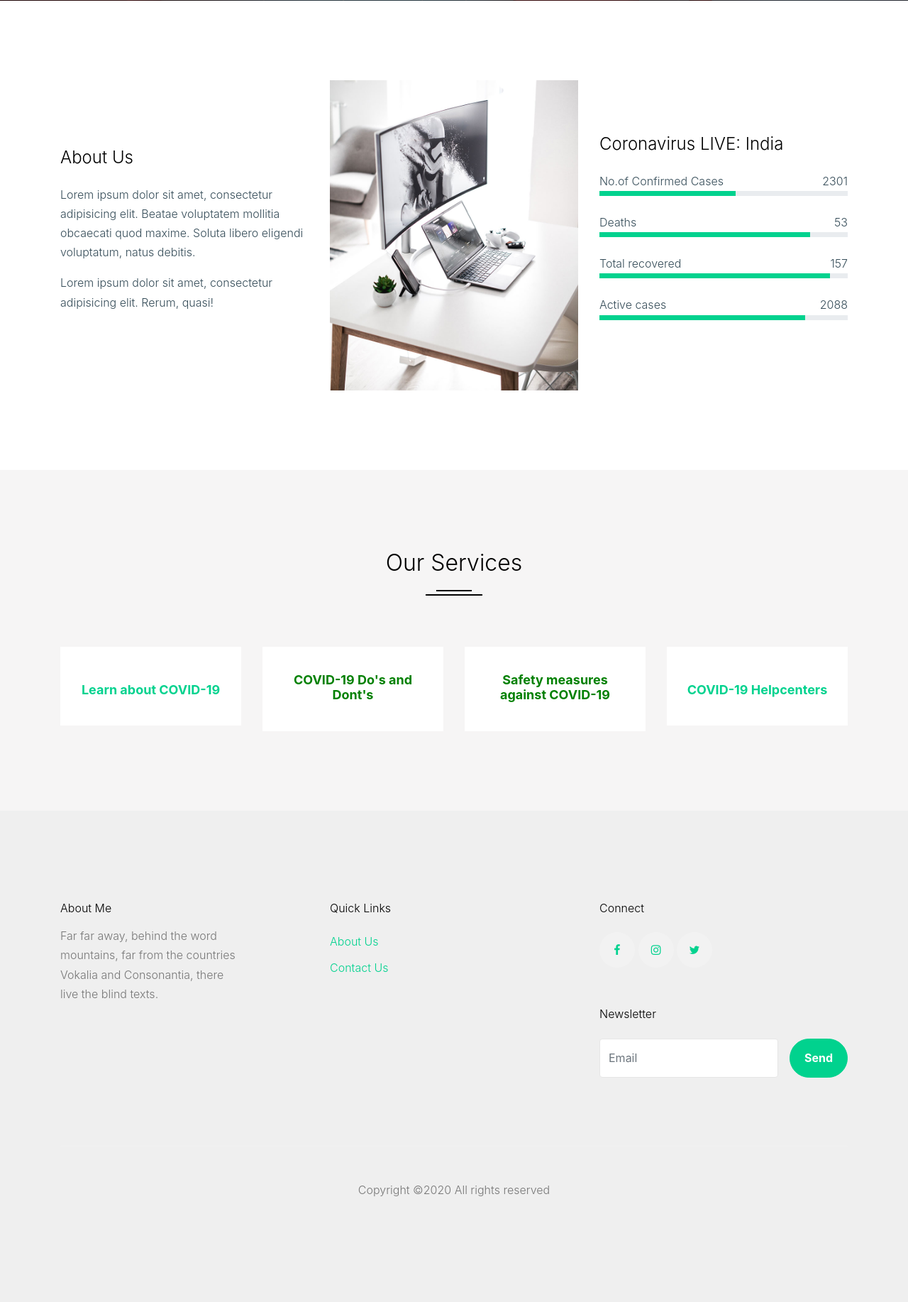
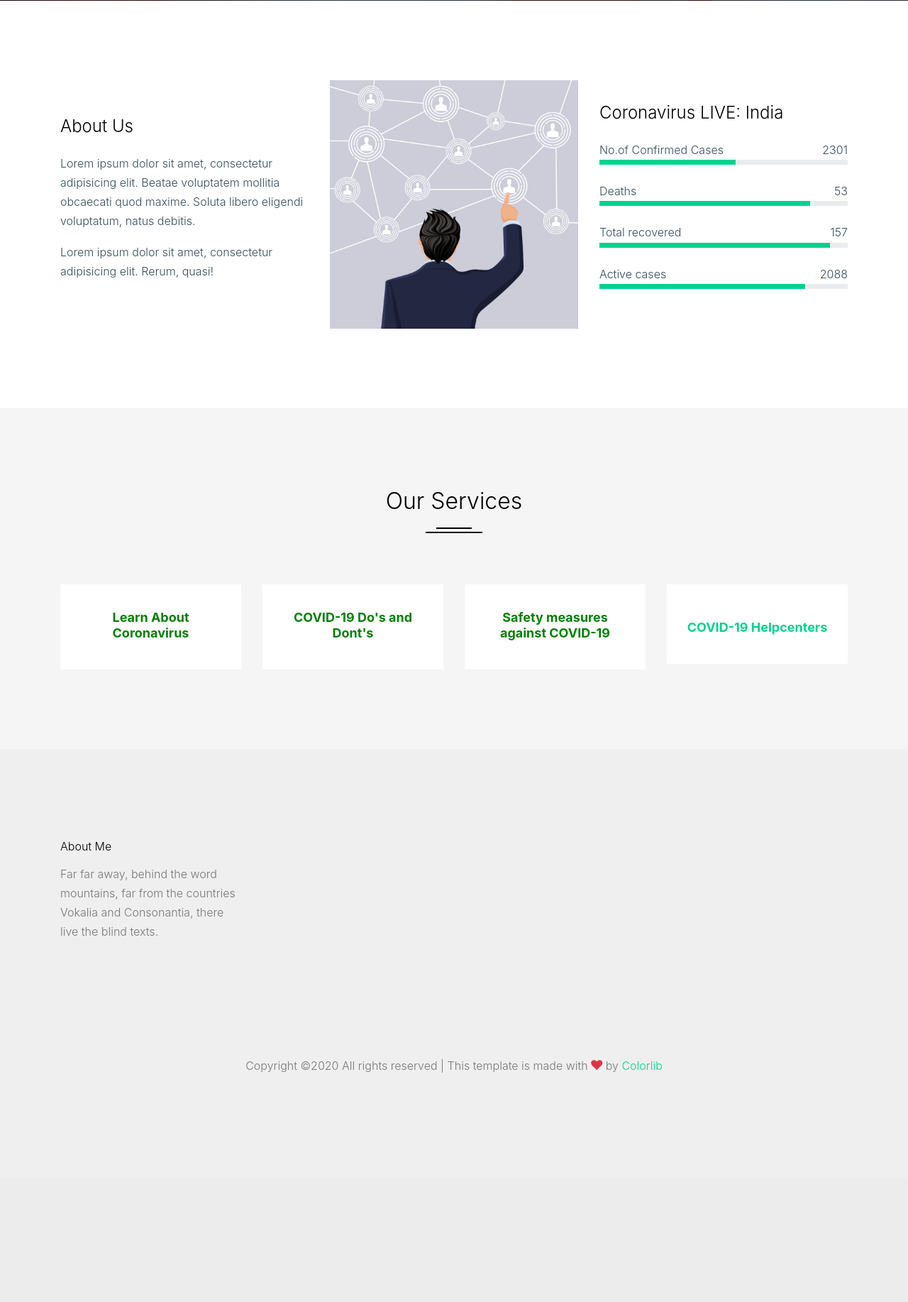
Before and after one commit to my68tron/ContactTrackerWebApp, a Django app: page / in a window 1280 px wide. Shown: the part 676-2510 px from the top of the page at 71% size. After the commit the page ends 2187 px from the top, so only its background shows below. Run offline with Django 3.2, Linux system fonts and the light colour scheme; some libraries are stand-ins or nearby versions; some web fonts are replaced.

Commit message:
front end update

```diff
--- a/templates/base.html
+++ b/templates/base.html
@@ -63,6 +63,9 @@
       </header>
       {% block content %}
       {% endblock content %}
+
+
+
       <footer class="site-footer">
         <div class="container">
           <div class="row">
@@ -70,40 +73,14 @@
               <h2 class="footer-heading mb-3">About Me</h2>
               <p>Far far away, behind the word mountains, far from the countries Vokalia and Consonantia, there live the blind texts. </p>
             </div>
-            <div class="col-lg-8 ml-auto">
-              <div class="row">
-                <div class="col-lg-6 ml-auto">
-                  <h2 class="footer-heading mb-4">Quick Links</h2>
-                  <ul class="list-unstyled">
-                    <li><a href="#">About Us</a></li>
-                    <!--li><a href="#">Testimonials</a></li-->
-                    <!--li><a href="#">Terms of Service</a></li-->
-                    <!--li><a href="#">Privacy</a></li-->
-                    <li><a href="#">Contact Us</a></li>
-                  </ul>
-                </div>
-                <div class="col-lg-6">
-                  <h2 class="footer-heading mb-4">Connect</h2>
-                  <div class="social_29128 white mb-5">
-                    <a href="#"><span class="icon-facebook"></span></a>
-                    <a href="#"><span class="icon-instagram"></span></a>
-                    <a href="#"><span class="icon-twitter"></span></a>
-                  </div>
-                  <h2 class="footer-heading mb-4">Newsletter</h2>
-                  <form action="#" class="d-flex" class="subscribe">
-                    <input type="text" class="form-control mr-3" placeholder="Email">
-                    <input type="submit" value="Send" class="btn btn-primary">
-                  </form>
-                </div>
-              </div>
-            </div>
+
           </div>
           <div class="row pt-5 mt-5 text-center">
             <div class="col-md-12">
               <div class="border-top pt-5">
                 <p>
                   <!-- Link back to Colorlib can't be removed. Template is licensed under CC BY 3.0. -->
-                  Copyright &copy;<script>document.write(new Date().getFullYear());</script> All rights reserved
+                  Copyright &copy;<script>document.write(new Date().getFullYear());</script> All rights reserved | This template is made with <i class="icon-heart text-danger" aria-hidden="true"></i> by <a href="https://colorlib.com" target="_blank" >Colorlib</a>
                   <!-- Link back to Colorlib can't be removed. Template is licensed under CC BY 3.0. -->
                 </p>
               </div>
--- a/templates/info/index.html
+++ b/templates/info/index.html
@@ -77,22 +77,56 @@
     <div class="row">
       <div class="col-md-6 col-lg-3">
       <div class="service-29128 text-center">
-        <span class="d-block wrap-icon">
-          <!--span class="icon-desktop_mac"></span-->
-        </span>
-        <h3><a class="font-weight-bold" data-toggle="collapse" href="#collapseExample1" role="button" aria-expanded="false" aria-controls="collapseExample">Learn about COVID-19</a></h3>
-        <div class="collapse" id="collapseExample1">
-          <div class="card card-body">
+        <p> </p>
+        <p> </p>
+        <h3><a style="color:green;"class="font-weight-bold"  data-target="#third6" data-toggle="modal" aria-expanded="false">Learn About Coronavirus</a></h3>
+                    <div id="third6" class="modal fade" tabindex="-1" role="dialog" aria-hidden="true">
+                      <div class="modal-dialog">
+                      <div class="modal-content">
+                          <div class="modal-header">
+                              <h2 style="color:blue; font-weight:bold;"><strong>About Coronavirus</strong></h2>
+                          </div>
+
+                          <div class="modal-body">
+                              <div class="col-md-12">
+                                    <div class="panel panel-default">
+                                        <div class="panel-body">
+                                            <div class="text-center">
+
+                                                <div class="panel-body">
+                                                    <fieldset>
+
+                                                      <h2 style="text-decoration: underline; color: red;"><strong>What is corona virus?</strong></h2>
+                                                        <p>
+                                                          Corona viruses are a large family of viruses which may cause illness
+                                                          in animals or humans. In humans, several coronaviruses are known
+                                                          to cause respiratory infections ranging from the common cold to more
+                                                          severe diseases such as Middle East Respiratory Syndrome (MERS)
+                                                          and Severe Acute Respiratory Syndrome (SARS). The most recently
+                                                          discovered coronavirus causes coronavirus disease COVID-19.
+                                                         </p>
+                                                      <h2 style="text-decoration: underline; color: red;"><strong>What is COVID-19 ?</strong></h2>
+                                                      <p>COVID-19 is the infectious disease caused by the most recently
+                                                        discovered corona virus. This new virus and disease were unknown
+                                                        before the outbreak began in Wuhan, China, in December 2019.
+
+                                                      </p>
+                                                    </fieldset>
+                                                </div>
+                                            </div>
+                                        </div>
+                                    </div>
+                                </div>
+                          </div>
+
+
+                      </div>
+                      </div>
+                    </div>
 
 
           </div>
         </div>
-        <!--p>Lorem ipsum dolor sit amet. Consectetur adipisicing elit Eaque commodi.</p-->
-      </div>
-    </div>
-
-
-
 
 
 
@@ -143,20 +177,11 @@
                                     </div>
                                 </div>
                           </div>
-
-                          <div class="modal-footer">
-                              <div class="col-md-12">
-                              <button class="btn" data-dismiss="modal" aria-hidden="true">Cancel</button>
-                          </div>
-                          </div>
-                      </div>
+                    </div>
                       </div>
                     </div>
       </div>
     </div>
-
-
-
 
 
 
@@ -201,12 +226,6 @@
                                     </div>
                                 </div>
                           </div>
-
-                          <div class="modal-footer">
-                              <div class="col-md-12">
-                              <button class="btn" data-dismiss="modal" aria-hidden="true">Cancel</button>
-                          </div>
-                          </div>
                       </div>
                       </div>
                     </div>
```
Also changed, not shown: static/images/about_1.jpg.
